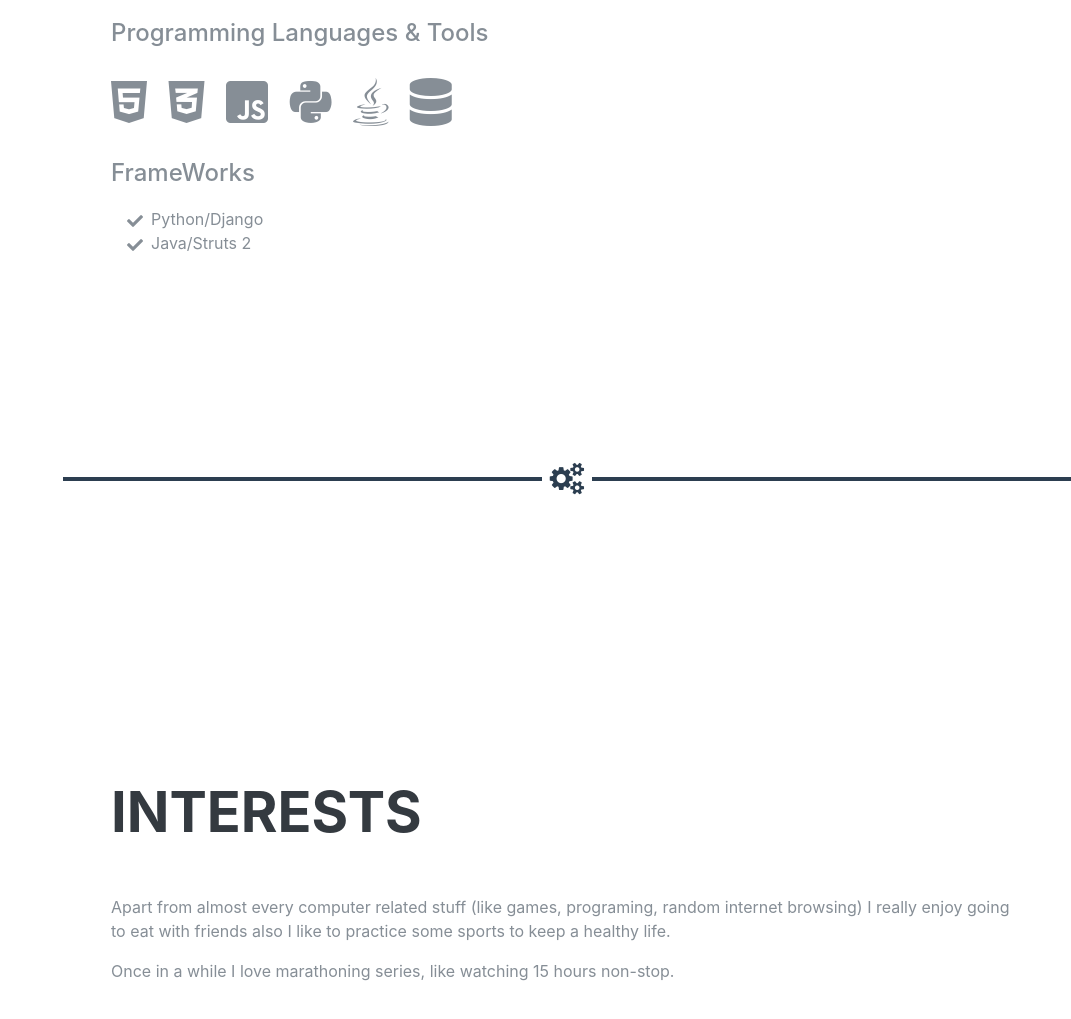
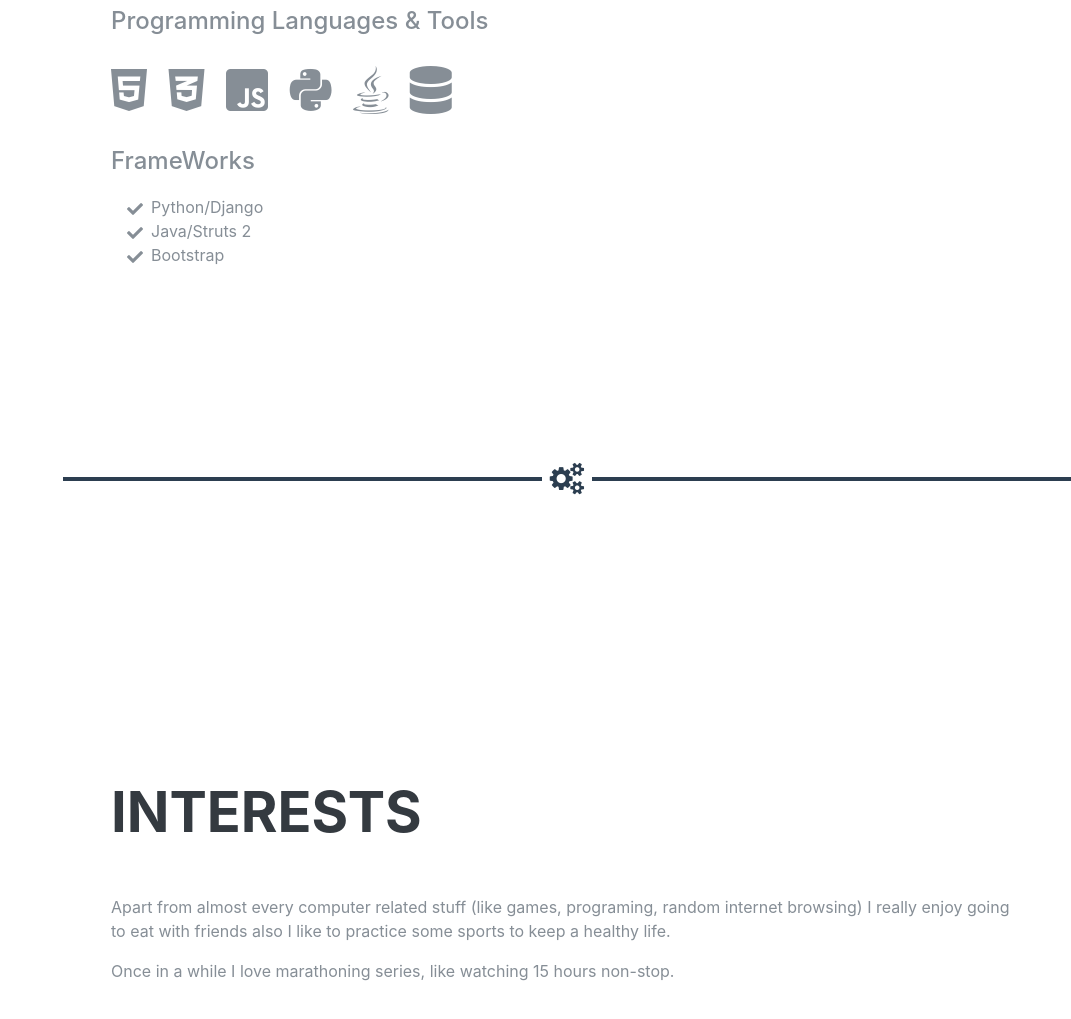
Before and after one commit to CodeLain/FedericoAlberti, a plain HTML site: page index.html in a window 1280 px wide. Shown: the part 2735-3754 px from the top of the page, without its empty margins (209-1280 px from the left). Drawn offline with nearby package versions, Linux system fonts and the light colour scheme.

Commit message:
Added bootstrap to frameworks

```diff
--- a/index.html
+++ b/index.html
@@ -249,6 +249,10 @@
                     Java/Struts 2
                 </li>
                 <li>
+                    <i class="fa-li fa fa-check"></i>
+                    Bootstrap
+                </li>
+                <li>
 
             </ul>
         </div>
```
